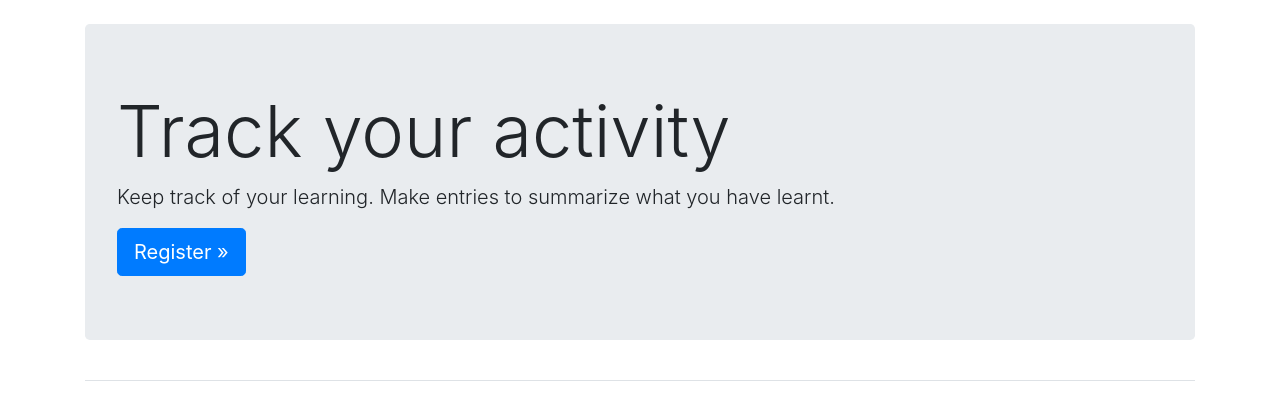
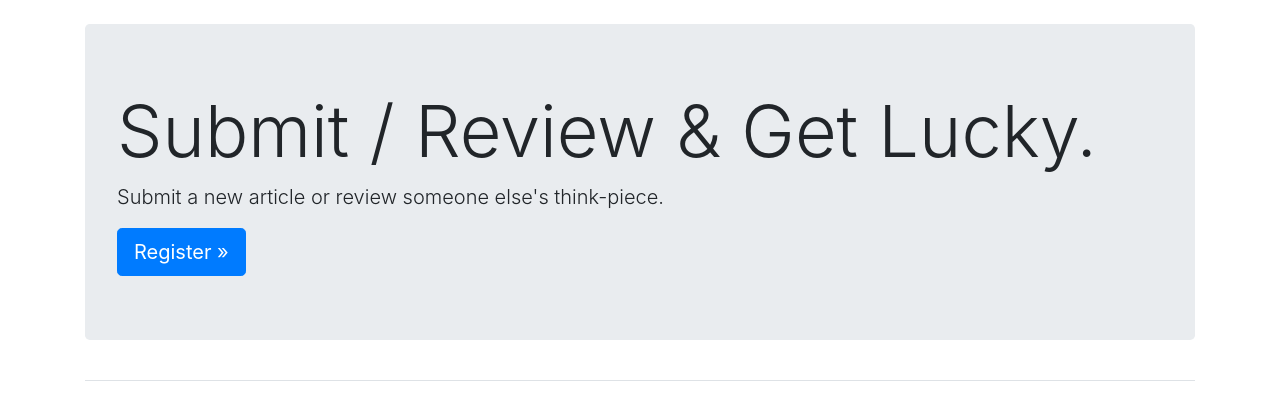
Before and after one commit to Boffin-626/keeptrack, a Django app: page / in a window 1280 px wide. Shown: the part 58-478 px from the top of the page. Run offline with Django 5.2, Linux system fonts and the light colour scheme; some libraries are stand-ins or nearby versions.

Commit message:
peer review app

```diff
--- a/log/templates/log/index.html
+++ b/log/templates/log/index.html
@@ -2,11 +2,10 @@
 
 {% block page_header %}
     <div class="jumbotron">
-        <h2 class="display-3">Track your activity</h2>
+        <h2 class="display-3">Submit / Review & Get Lucky.</h2>
 
         <p class="lead">
-            Keep track of your learning.
-            Make entries to summarize what you have learnt.
+            Submit a new article or review someone else's think-piece.
         </p>
         <a class="btn btn-lg btn-primary" href="{% url 'users:register' %}"
             role="button">Register &raquo;
```
Also changed, not shown: log/templates/log/topics.html (+4 -4 lines), db.sqlite3.
